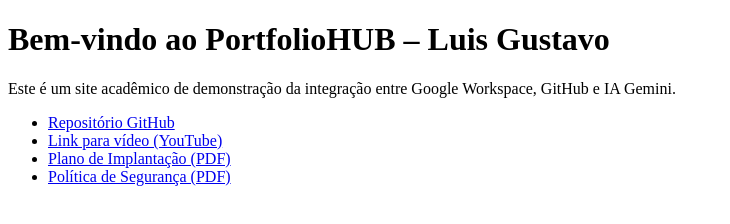
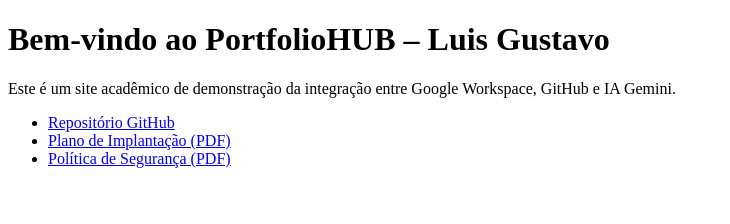
Before and after one commit to Luisssgustavo/portfoliohub-luisgustavo, a plain HTML site: page index.html in a window 1280 px wide. Shown: the whole page, without its empty margins (0-730 px from the left). Drawn offline with Linux system fonts and the light colour scheme.

Commit message:
Update index.html

```diff
--- a/index.html
+++ b/index.html
@@ -8,10 +8,10 @@
   <h1>Bem-vindo ao PortfolioHUB – Luis Gustavo</h1>
   <p>Este é um site acadêmico de demonstração da integração entre Google Workspace, GitHub e IA Gemini.</p>
   <ul>
-    <li><a href="https://github.com/Luisssgustavo/portfoliohub-luisgustavo">Repositório GitHub</a></li>
-    <li><a href="#">Link para vídeo (YouTube)</a></li>
-    <li><a href="#">Plano de Implantação (PDF)</a></li>
-    <li><a href="#">Política de Segurança (PDF)</a></li>
+  <li><a href="https://github.com/Luisssgustavo/portfoliohub-luisgustavo" target="_blank">Repositório GitHub</a></li>
+  <li><a href="plano-implantacao.pdf" target="_blank">Plano de Implantação (PDF)</a></li>
+  <li><a href="politica-seguranca.pdf" target="_blank">Política de Segurança (PDF)</a></li>
+</ul>
   </ul>
 </body>
 </html>
```
